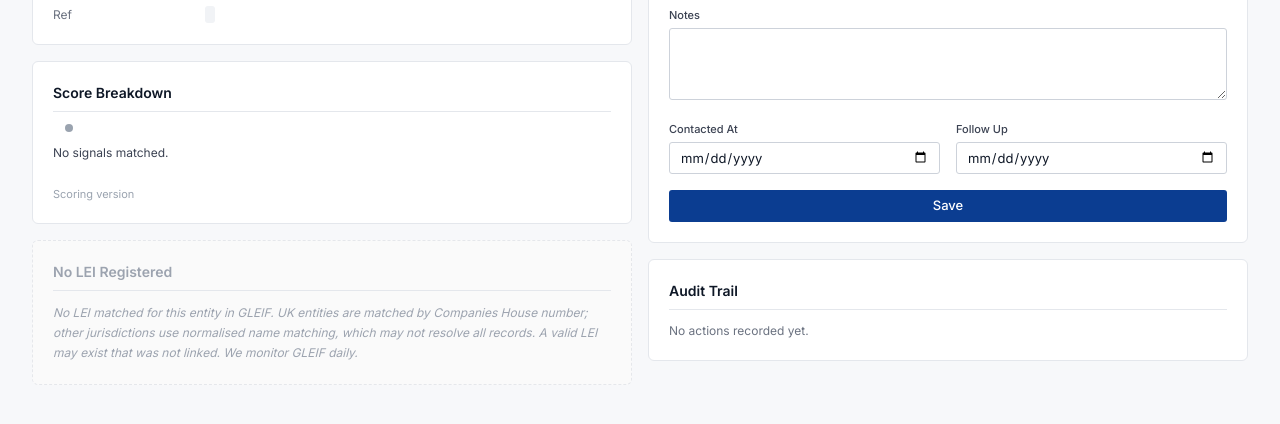
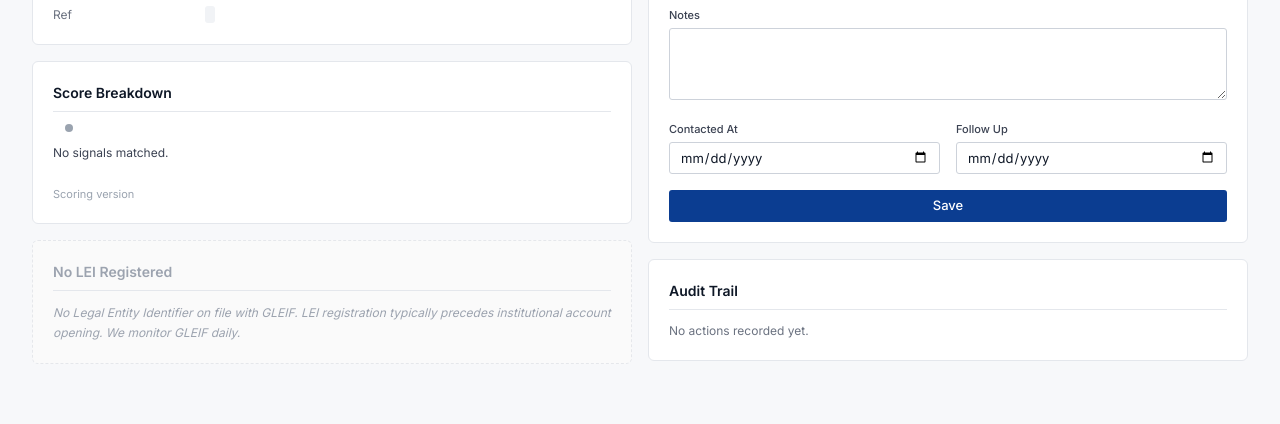
Before and after one commit to ismaelloveexcel/arie-onboarding-intelligence, a Python web app: template src/templates/lead_detail.html in a window 1280 px wide. Shown: the part 315-739 px from the top of the page. Run offline with Jinja, Linux system fonts and the light colour scheme; the template is opened without the code that fills it, so the values that code supplies are empty; some libraries are stand-ins or nearby versions.

Commit message:
fix: simplify LEI empty state — remove matching caveats

```diff
--- a/src/templates/lead_detail.html
+++ b/src/templates/lead_detail.html
@@ -128,22 +128,12 @@
       <h2 style="color:#9ca3af; font-size:14px">
         No LEI Registered
       </h2>
-      {% if lead.jurisdiction == "UK" %}
       <p style="font-size:12px; color:#9ca3af; line-height:1.7; margin:0;
                 font-style:italic">
-        No Legal Entity Identifier on file. Entity has not registered
-        with GLEIF. LEI registration typically precedes institutional
-        account opening. We monitor GLEIF daily.
+        No Legal Entity Identifier on file with GLEIF. LEI registration
+        typically precedes institutional account opening. We monitor
+        GLEIF daily.
       </p>
-      {% else %}
-      <p style="font-size:12px; color:#9ca3af; line-height:1.7; margin:0;
-                font-style:italic">
-        No LEI matched for this entity in GLEIF. UK entities are matched
-        by Companies House number; other jurisdictions use normalised
-        name matching, which may not resolve all records. A valid LEI
-        may exist that was not linked. We monitor GLEIF daily.
-      </p>
-      {% endif %}
     </div>
     {% endif %}
   </div>
```
